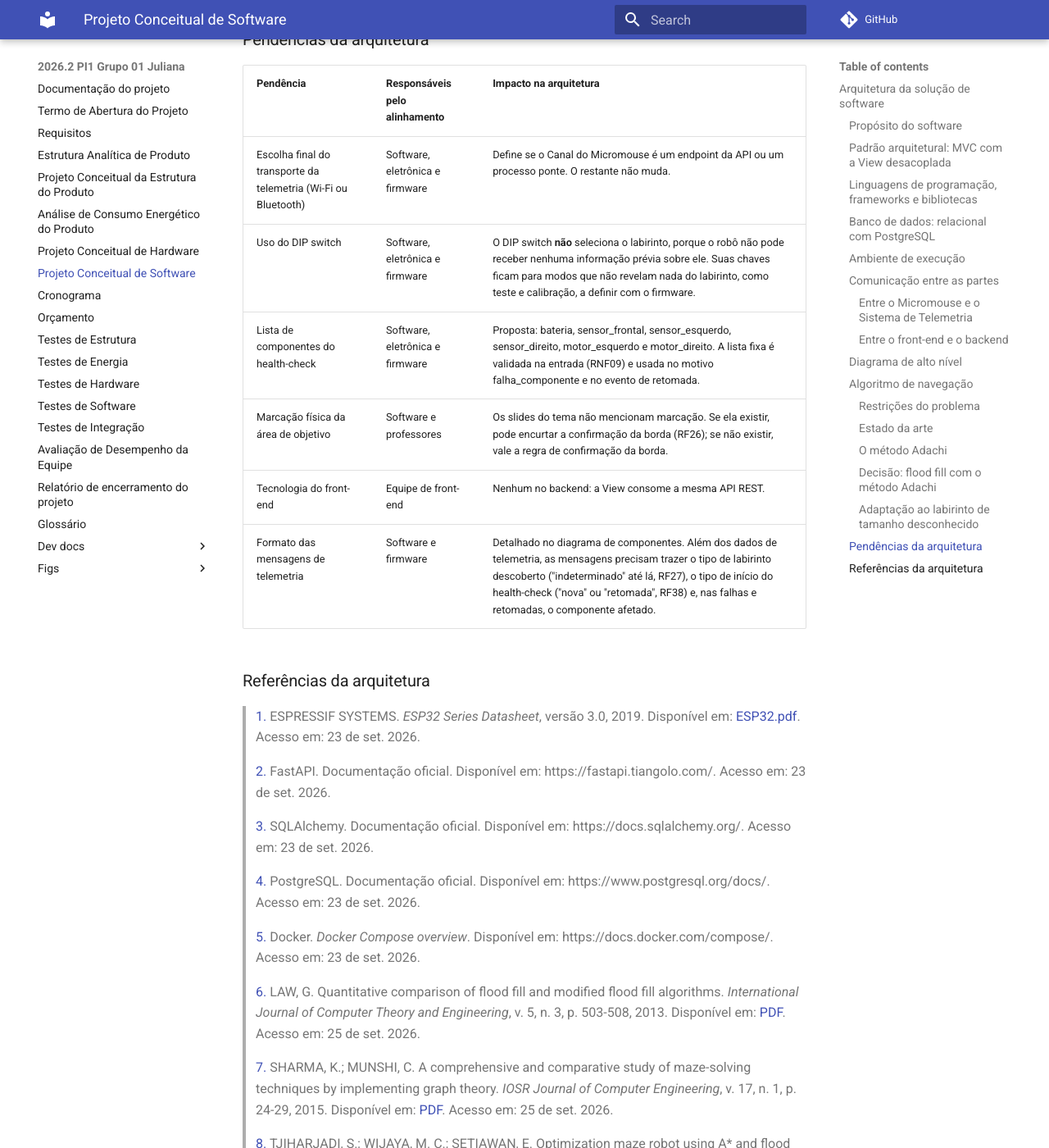
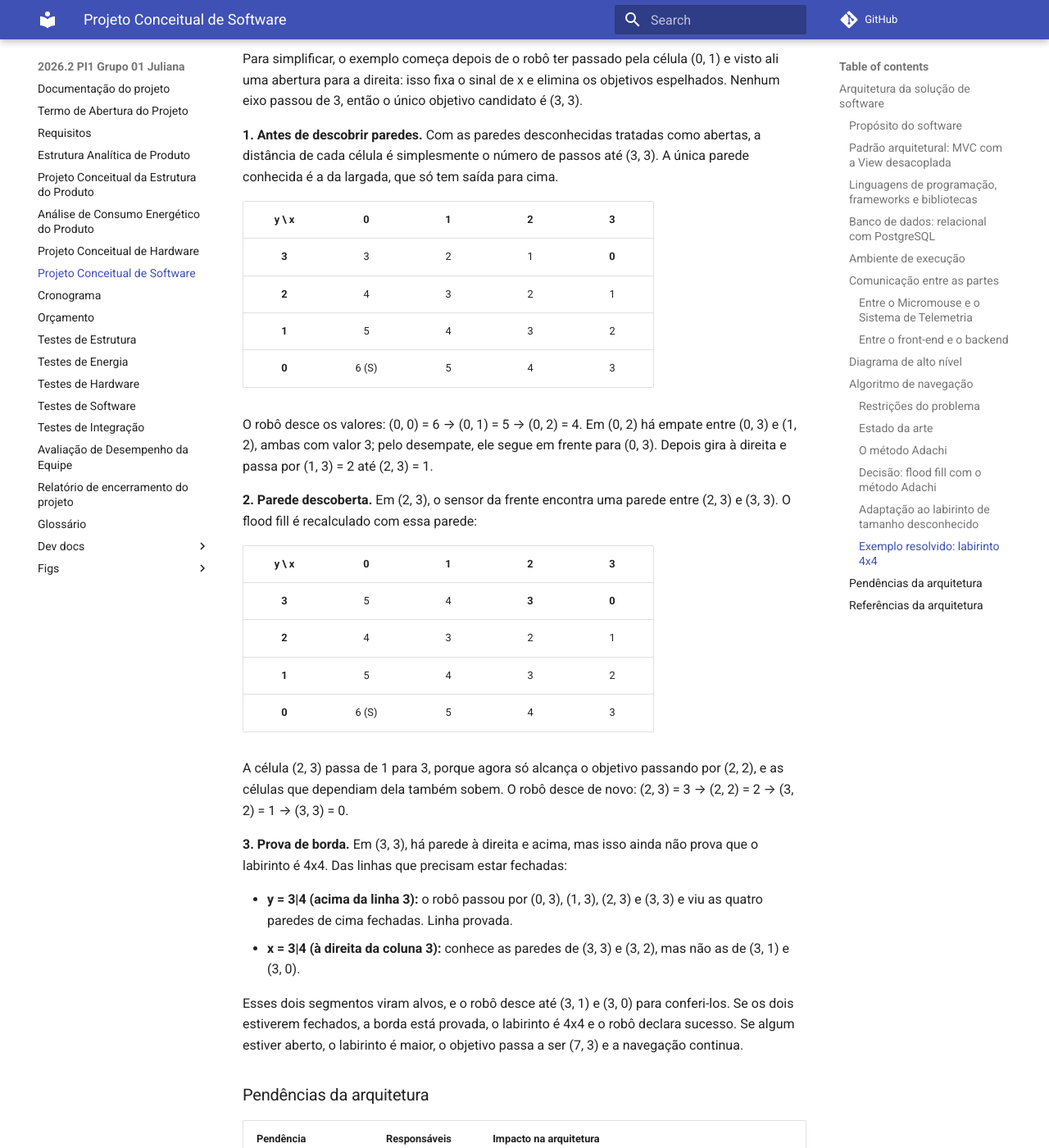
Before and after one commit to fcte-pi1/2026_2_PI1_Grupo01_Juliana, an MkDocs documentation site: the page built from docs/4.4 - Projeto conceitual de software.md, in a window 1280 px wide and 1400 px high, scrolled down 14768 px. Shown: the whole window at 82% size. Built offline with MkDocs 1.6.1 and Material for MkDocs 9.7.7, drawn with Linux system fonts in a browser that asks for light colours; comment, search, counter and statistics services are not loaded.

Commit message:
docs: adicionar exemplo resolvido do flood fill em labirinto 4x4

```diff
--- a/docs/4.4 - Projeto conceitual de software.md
+++ b/docs/4.4 - Projeto conceitual de software.md
@@ -344,6 +344,39 @@ a cada célula alcançada:
 
 **O que depende dos testes (7.4).** O tempo por célula e por giro dos motores de passo, a confiabilidade da leitura de paredes (que determina a prova de borda) e a eventual adoção de um peso de giro no cálculo das distâncias.
 
+#### Exemplo resolvido: labirinto 4x4
+
+Para simplificar, o exemplo começa depois de o robô ter passado pela célula (0, 1) e visto ali uma abertura para a direita: isso fixa o sinal de x e elimina os objetivos espelhados. Nenhum eixo passou de 3, então o único objetivo candidato é (3, 3).
+
+**1. Antes de descobrir paredes.** Com as paredes desconhecidas tratadas como abertas, a distância de cada célula é simplesmente o número de passos até (3, 3). A única parede conhecida é a da largada, que só tem saída para cima.
+
+| y \ x | 0 | 1 | 2 | 3 |
+| :-: | :-: | :-: | :-: | :-: |
+| **3** | 3 | 2 | 1 | **0** |
+| **2** | 4 | 3 | 2 | 1 |
+| **1** | 5 | 4 | 3 | 2 |
+| **0** | 6 (S) | 5 | 4 | 3 |
+
+O robô desce os valores: (0, 0) = 6 → (0, 1) = 5 → (0, 2) = 4. Em (0, 2) há empate entre (0, 3) e (1, 2), ambas com valor 3; pelo desempate, ele segue em frente para (0, 3). Depois gira à direita e passa por (1, 3) = 2 até (2, 3) = 1.
+
+**2. Parede descoberta.** Em (2, 3), o sensor da frente encontra uma parede entre (2, 3) e (3, 3). O flood fill é recalculado com essa parede:
+
+| y \ x | 0 | 1 | 2 | 3 |
+| :-: | :-: | :-: | :-: | :-: |
+| **3** | 5 | 4 | **3** | **0** |
+| **2** | 4 | 3 | 2 | 1 |
+| **1** | 5 | 4 | 3 | 2 |
+| **0** | 6 (S) | 5 | 4 | 3 |
+
+A célula (2, 3) passa de 1 para 3, porque agora só alcança o objetivo passando por (2, 2), e as células que dependiam dela também sobem. O robô desce de novo: (2, 3) = 3 → (2, 2) = 2 → (3, 2) = 1 → (3, 3) = 0.
+
+**3. Prova de borda.** Em (3, 3), há parede à direita e acima, mas isso ainda não prova que o labirinto é 4x4. Das linhas que precisam estar fechadas:
+
+- **y = 3|4 (acima da linha 3):** o robô passou por (0, 3), (1, 3), (2, 3) e (3, 3) e viu as quatro paredes de cima fechadas. Linha provada.
+- **x = 3|4 (à direita da coluna 3):** conhece as paredes de (3, 3) e (3, 2), mas não as de (3, 1) e (3, 0).
+
+Esses dois segmentos viram alvos, e o robô desce até (3, 1) e (3, 0) para conferi-los. Se os dois estiverem fechados, a borda está provada, o labirinto é 4x4 e o robô declara sucesso. Se algum estiver aberto, o labirinto é maior, o objetivo passa a ser (7, 3) e a navegação continua.
+
 ### Pendências da arquitetura
 
 | Pendência | Responsáveis pelo alinhamento | Impacto na arquitetura |
```
